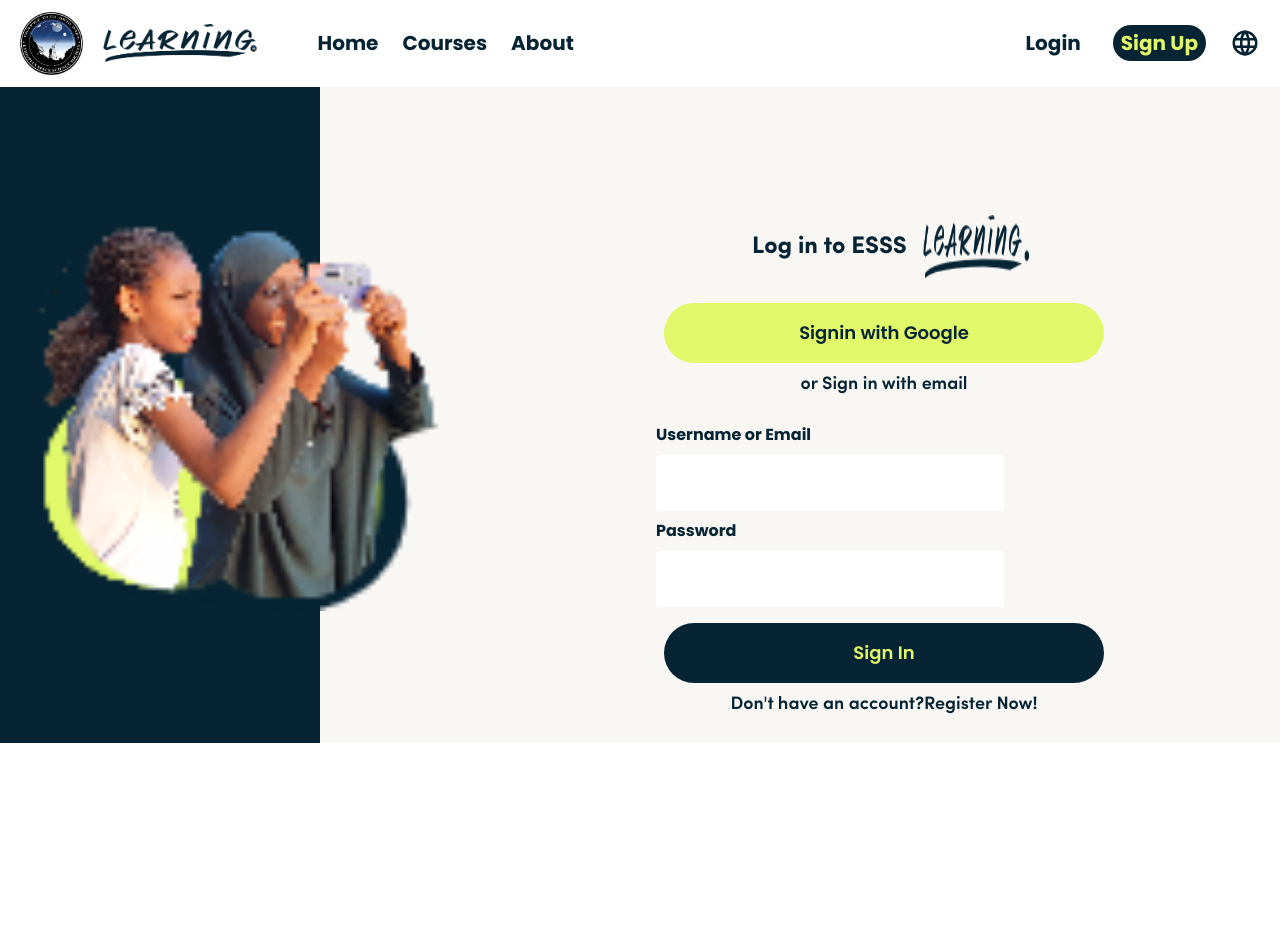
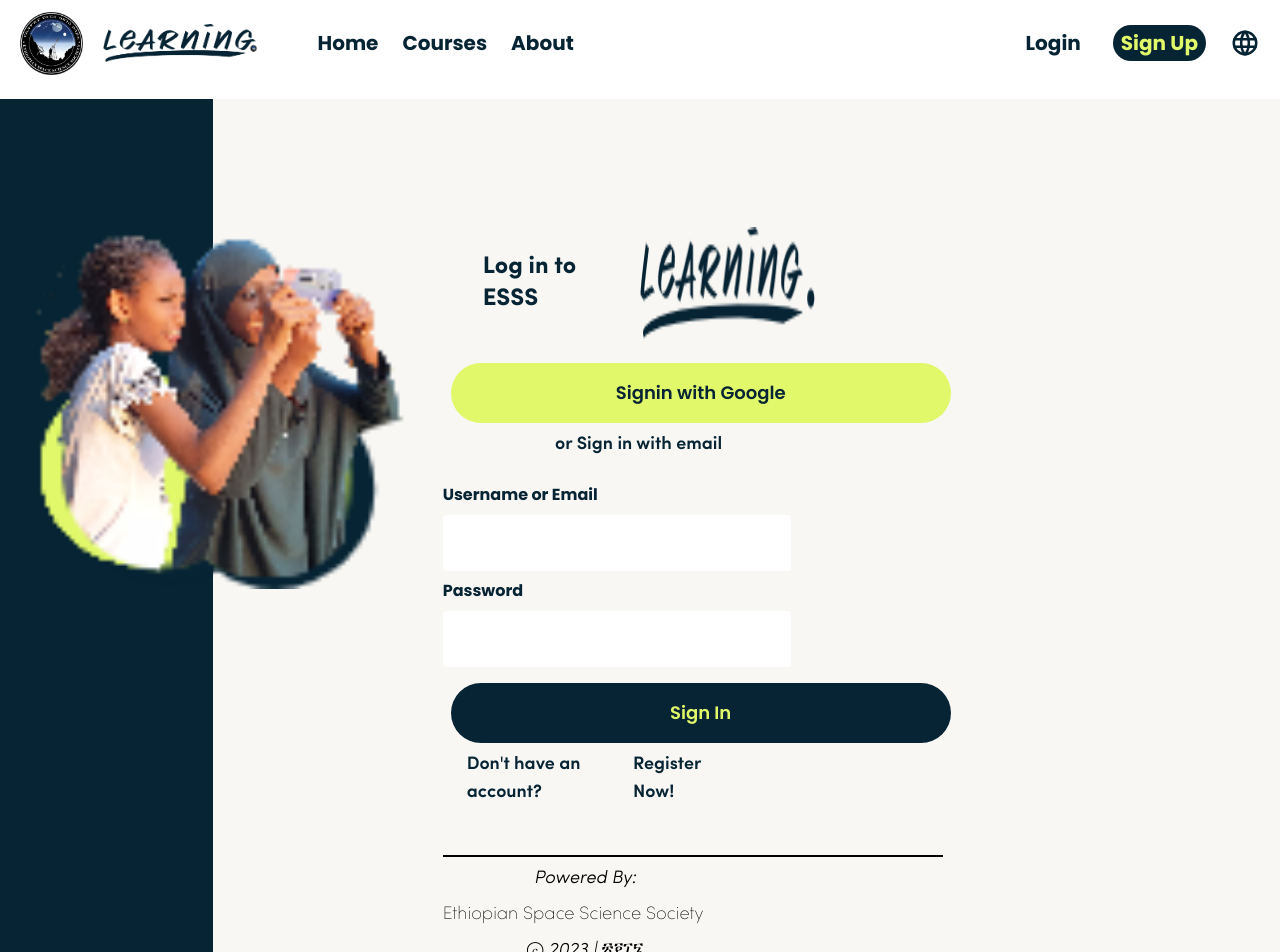
Before and after one commit to Bereket234/ESSS-learning-platform, a Next.js app: page /signin in a window 1280 px wide. Shown: the top 952 px of the page. Before the commit the page ends 800 px from the top, so only its background shows below. Built offline with nearby package versions, Linux system fonts and the light colour scheme.

Commit message:
Adding changes to footer ui

```diff
--- a/app/components/auth/SignIn.tsx
+++ b/app/components/auth/SignIn.tsx
@@ -2,37 +2,37 @@
 
 const SignIn = () => {
   return (
-    <div className="grid grid-cols-2 bg-Tertiary">
+    <div className="grid grid-cols-3 bg-Tertiary mt-6">
       <div className="grid grid-cols-2 relative">
         <div className="bg-Primary"></div>
         <div className="bg-Tertiary"></div>
         <Image
           src="/assets/images/signin.png"
           alt="Log In"
-          width={464}
-          height={297}
+          width={700}
+          height={600}
           className="absolute mt-24"
         />
       </div>
 
       <div className="flex flex-col justify-between items-start mt-24 p-4 ">
-        <div className="flex p-4 ml-16">
-          <h1 className="p-4 text-Primary text-2xl font-SofiaProBold">
+        <div className="flex p-4 ">
+          <h1 className="p-6 text-Primary text-2xl font-SofiaProBold">
             Log in to ESSS
           </h1>
           <Image
             src="/assets/images/login-learning.png"
             alt="Learning"
-            width={110}
-            height={30}
+            width={181}
+            height={24}
           />
         </div>
 
         <div className="flex flex-col w-3/4 p-2">
-          <button className="flext bg-Secondary rounded-full p-4 text-Primary text-lg font-semibold">
+          <button className="flext bg-Secondary md:w-[500px] lg:w-[500px] rounded-full p-4 text-Primary text-lg font-semibold">
             Signin with Google
           </button>
-          <div className="flex items-center justify-center text-Primary text-lg font-SofiaProSemiBold p-2">
+          <div className="flex items-right justify-center ml-24 text-Primary text-lg font-SofiaProSemiBold p-2">
             or Sign in with email
           </div>
         </div>
@@ -66,15 +66,29 @@
         </div>
 
         <div className="flex flex-col pt-4 w-3/4 px-2">
-          <button className="flext bg-Primary rounded-full p-4 text-Secondary text-lg font-semibold">
+          <button className="flext bg-Primary rounded-full p-4 text-Secondary text-lg font-semibold md:w-[400px] lg:w-[500px]">
             Sign In
           </button>
-          <div className="flex justify-center text-Primary text-lg font-SofiaProSemiBold p-2">
+          <div className="flex justify-center text-Primary text-lg font-SofiaProSemiBold ml-4 pt-2">
             Don't have an account?{" "}
             <span className="font-extraBold">Register Now!</span>
           </div>
         </div>
+
+        <div className="border-b-2 border-black p-4 mt-4 md:w-[400px] lg:w-[500px]"></div>
+
+        <div className="flex">
+          <div className="flex flex-col items-end justify-center">
+            <ul className="font-SofiaProLightItalic text-lg">
+              <li className="p-2 text-center">Powered By:</li>
+              <li className=" font-SofiaProUltraLight mr-6">
+                Ethiopian Space Science Society
+              </li>
+              <li className="p-2 text-center">ⓒ 2023 | ፳፻፲፮</li>
+            </ul>
+          </div>
       </div>
+    </div>
     </div>
   );
 };
```
